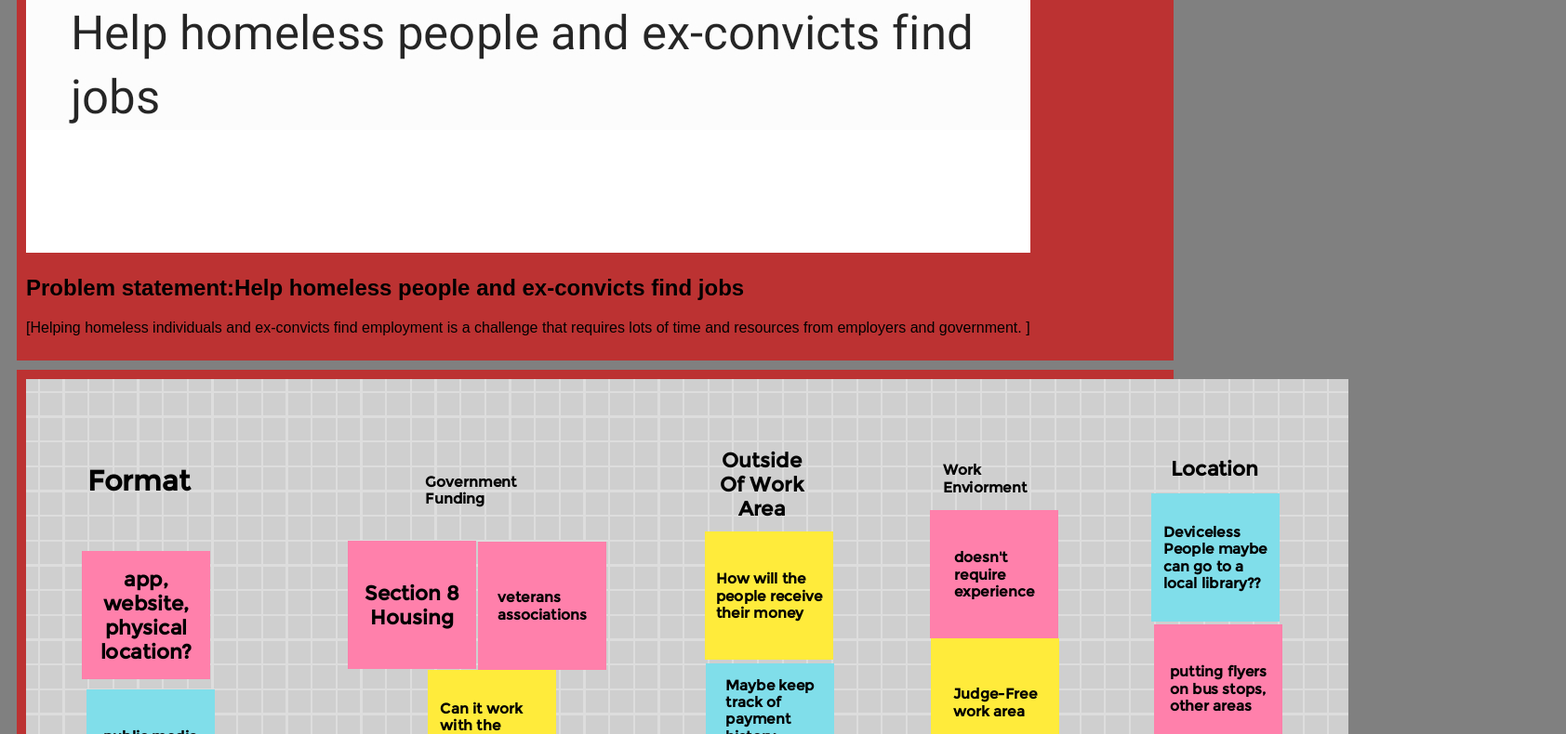
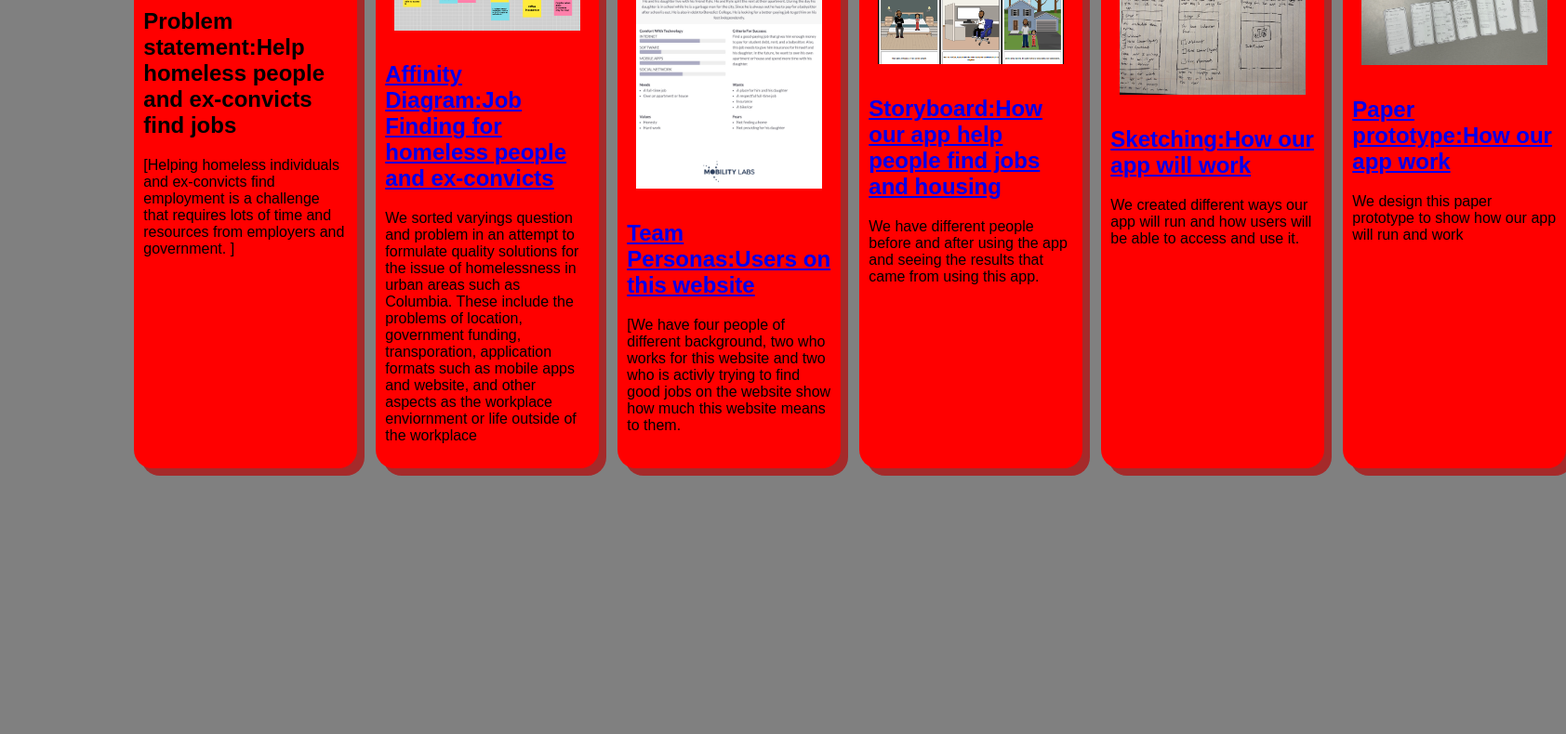
Before and after one commit to MarkSand803/MarkSand803.github.io, a plain HTML site: page Index.Html/Index.Html/index_testing.html in a window 1280 px wide. Shown: the part 118-908 px from the top of the page at 93% size, 1684 px wide, since content can reach past the window. After the commit the page ends 800 px from the top, so only its background shows below. Drawn offline with Linux system fonts and the light colour scheme.

Commit message:
Add files via upload

```diff
--- a/Index.Html/Index.Html/index_testing.html
+++ b/Index.Html/Index.Html/index_testing.html
@@ -6,6 +6,7 @@
  </head>
  <body>
   <h1>Markael Sanders</h1>
+  <!--Probelm statement assignment-->
   <section class="assign">
     <img src="IMG_2811.jpg"
      <section class="assign-det">
@@ -30,7 +31,7 @@
        </section>
   <!--Personas assignment-->
    <section class="assign">
-     <img src="Persona Img.jpg"/>
+     <img src="Ezekiel_Smith's_persona___PersonaGenerator_(1)_231017_165044_263813093548736.jpg"/>
      <section class="assign-det">
        <a href="Persona.pdf"><h2>Team Personas:Users on this website</h2></a>
         <p>
@@ -41,7 +42,7 @@
 
    <!--Storyboard assignment-->
    <section class="assign">
-    <img src="Storyboard.jpg"/>
+    <img src="Storyboard(1).png"/>
       <section class="assign-det">
         <a href="Storyboard(New).pdf"><h2>Storyboard:How our app help people find jobs and housing</h2></a>
           <p>
@@ -54,9 +55,19 @@
    <section class="assign">
     <img src="Resized_20231107_175611.jpeg"/>
       <section class="assign-det">
-        <a href="Presentation 2.pdf"><h2>Sketching:How our app will work</h2></a>
+        <a href="Sketch.pdf"><h2>Sketching:How our app will work</h2></a>
           <p>
             We created different ways our app will run and how users will be able to access and use it.
+         </p>
+        </section>
+       </section>
+       <!--Paper prototype assignment-->
+   <section class="assign">
+    <img src="IMG_4644.jpg"/>
+      <section class="assign-det">
+        <a href="https://youtu.be/f08fp9fuPek?si=9hKkkhVlQ4dDjOV_"><h2>Paper prototype:How our app work</h2></a>
+          <p>
+            We design this paper prototype to show how our app will run and work
          </p>
         </section>
        </section>
--- a/Index.Html/Index.Html/styles.css
+++ b/Index.Html/Index.Html/styles.css
@@ -1,14 +1,42 @@
 body {
     background-color: grey;
     font-family: Arial, Helvetica, sans-serif;
+    display: flex;
   }
   h1 {
-    color: darkred;
+    color: black;
     text-align: center;
+    width: 100%;
+  }
+
+  h1:hover {
+    color: black;
+    text-align: center;
+    width: 100%;
   }
 
   .assign{
     margin:10px;
-    padding:10px;
-    background-color: rgb(188, 50, 50);
+    padding: 10px;
+    background-color: red;
+    border-radius: 20px;
+    display: block;
+    width: 20%;
+    box-shadow: 8px 8px brown;
   }
+
+.assign img {
+width: 200px;
+margin: 10px;
+border: whitesmoke;
+}
+
+.assign img:hover {
+  width: 200px;
+  margin: 10px;
+  border: 2px dotted lightblue;
+}
+
+picture {
+  width: min-content;
+}
```
Also changed, not shown: Index.Html/Index.Html/Ezekiel_Smith's_persona___PersonaGenerator_(1)_231017_165044_263813093548736.jpg (added), Index.Html/Index.Html/IMG_4644.jpg (added), Index.Html/Index.Html/Storyboard(1).png (added), 1 other file.
